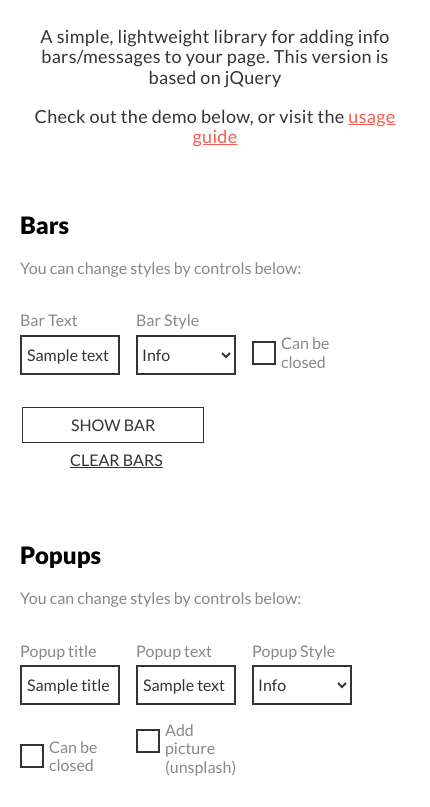
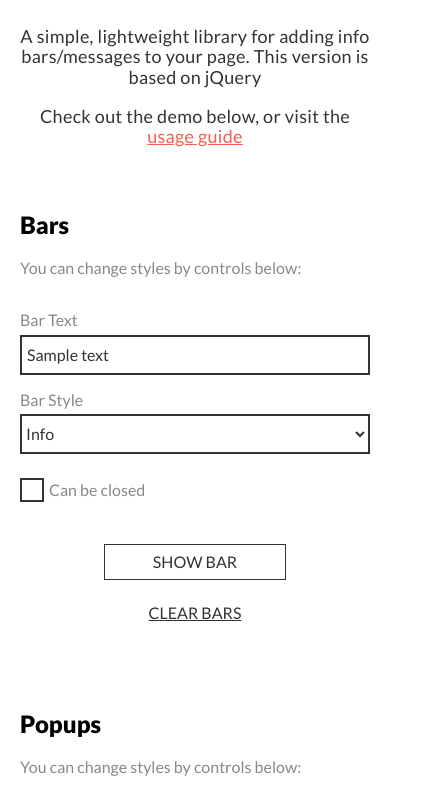
Before and after one commit to gruf23/Reporter.js, a website built with webpack: page example/index.html in a window 390 px wide. Shown: the part 146-953 px from the top of the page, 430 px wide, since content can reach past the window. Built offline with nearby package versions, Linux system fonts and the light colour scheme.

Commit message:
update demo styles

```diff
--- a/example/demo-style.css
+++ b/example/demo-style.css
@@ -1,5 +1,8 @@
 @import url('https://fonts.googleapis.com/css2?family=Lato:wght@400;900&display=swap');
 
+* {
+    box-sizing: border-box;
+}
 body {
     font-family: 'Lato', 'Roboto', sans-serif;
 }
@@ -140,15 +143,6 @@ button.secondary {
         transform: rotate(10deg)
     }
 }
-@media (max-width: 500px) {
-    .github-corner:hover .octo-arm {
-        animation: none
-    }
-
-    .github-corner .octo-arm {
-        animation: octocat-wave 560ms ease-in-out
-    }
-}
 section.head {
     font-size: 18px;
     text-align: center;
@@ -177,3 +171,26 @@ section.head h1:after {
     z-index: 0;
     background-color: #F85C50;
 }
+@media (max-width: 600px) {
+    .controls > div {
+        width: 100%;
+        margin-right: 0;
+    }
+    fieldset {
+        display: flex;
+        flex-direction: column;
+        justify-content: center;
+    }
+    fieldset button {
+        margin: auto auto 1rem!important;
+    }
+    fieldset:last-child {
+        margin-bottom: 0;
+    }
+    .github-corner:hover .octo-arm {
+        animation: none
+    }
+    .github-corner .octo-arm {
+        animation: octocat-wave 560ms ease-in-out
+    }
+}
--- a/src/reporter.js
+++ b/src/reporter.js
@@ -1,5 +1,6 @@
 // todo: Set message appear position;
 // todo: Add bar appear animation true/false;
+// todo: make message close animation smooth
 
 import './styles.scss';
 
```
